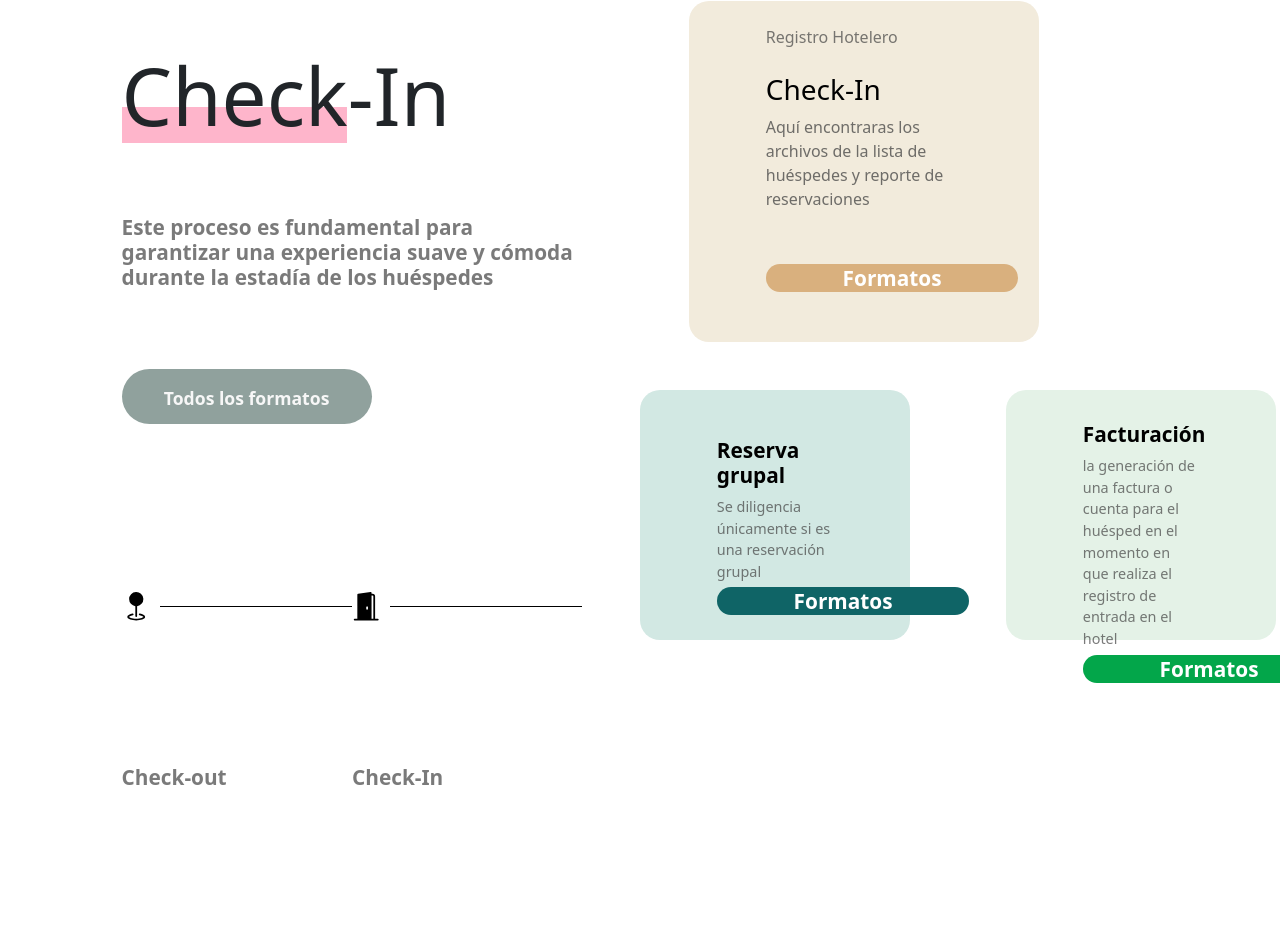
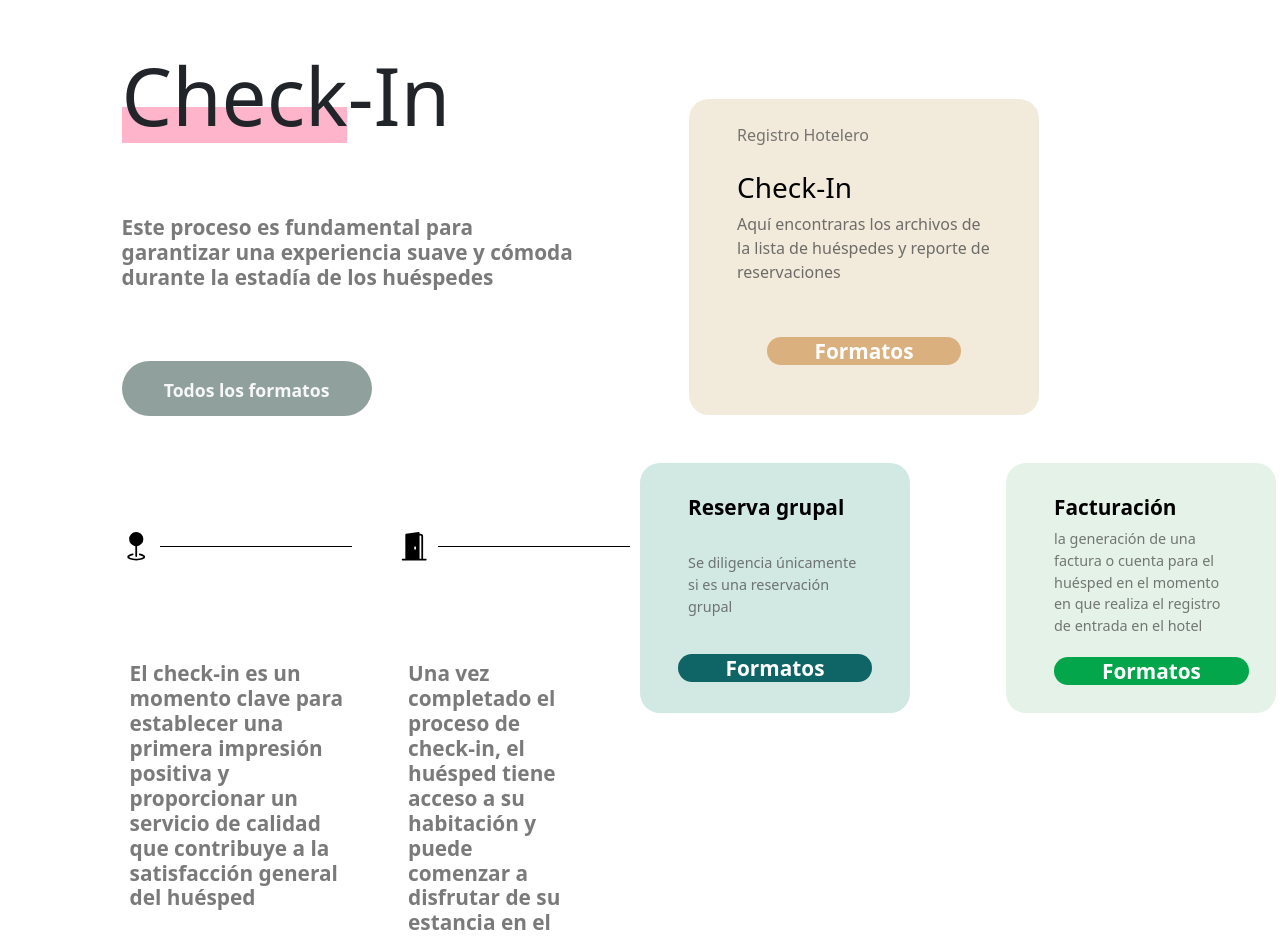
Before and after one commit to jhoncastro1/Software_Hoteleria, a React (Create React App) app in the folder Hoteleria_frontend/: page /checkIn in a window 1280 px wide. Shown: the part 230-1167 px from the top of the page. Built offline with nearby package versions, Linux system fonts and the light colour scheme.

Commit message:
October10_daniel

```diff
--- a/Hoteleria_frontend/src/App.js
+++ b/Hoteleria_frontend/src/App.js
@@ -17,9 +17,7 @@ function App() {
     <Router>
       <div className="App">
         <Routes>
-          <Route
-            path="/"
-            element={
+          <Route path="/"element={
               <>
                 <Navbar_Home /> {/* Se muestra solo en la página de inicio */}
                 <Home />
--- a/Hoteleria_frontend/src/components/Check_in.js
+++ b/Hoteleria_frontend/src/components/Check_in.js
@@ -20,37 +20,35 @@ const Check_in = () => {
             <div className='py-5'>
               <h4 className='font_size'>Este proceso es fundamental para garantizar una experiencia suave y cómoda durante la estadía de los huéspedes</h4>
             </div>
-            <div className='py-4'>
+            <div className='py-3'>
               <div className='div_t'>
                 <p className='font_size_five'>Todos los formatos</p>
               </div>
             </div>
-            <div className='py-5 col-lg-12 d-xl-flex justify-content-start '>
+            <div className='py-1 col-lg-12 d-xl-flex justify-content-start '>
               <a type='submit' href='/' className='icon-container py-5 my-5 col-lg-6 '>
                 <svg xmlns="http://www.w3.org/2000/svg" class='svg_width  border_one' fill="currentColor" viewBox="0 0 16 16">
                   <path fill-rule="evenodd" d="M4 4a4 4 0 1 1 4.5 3.969V13.5a.5.5 0 0 1-1 0V7.97A4 4 0 0 1 4 3.999zm2.493 8.574a.5.5 0 0 1-.411.575c-.712.118-1.28.295-1.655.493a1.319 1.319 0 0 0-.37.265.301.301 0 0 0-.057.09V14l.002.008a.147.147 0 0 0 .016.033.617.617 0 0 0 .145.15c.165.13.435.27.813.395.751.25 1.82.414 3.024.414s2.273-.163 3.024-.414c.378-.126.648-.265.813-.395a.619.619 0 0 0 .146-.15.148.148 0 0 0 .015-.033L12 14v-.004a.301.301 0 0 0-.057-.09 1.318 1.318 0 0 0-.37-.264c-.376-.198-.943-.375-1.655-.493a.5.5 0 1 1 .164-.986c.77.127 1.452.328 1.957.594C12.5 13 13 13.4 13 14c0 .426-.26.752-.544.977-.29.228-.68.413-1.116.558-.878.293-2.059.465-3.34.465-1.281 0-2.462-.172-3.34-.465-.436-.145-.826-.33-1.116-.558C3.26 14.752 3 14.426 3 14c0-.599.5-1 .961-1.243.505-.266 1.187-.467 1.957-.594a.5.5 0 0 1 .575.411z"/>
                 </svg>
                 <div class="line"></div>
-
               </a>
-
+              <div className='px-4'></div>
               <a type='submit' href='/' className='icon-container py-5 my-5 col-lg-6'>
                 <svg xmlns="http://www.w3.org/2000/svg" class='svg_width border_one' fill="currentColor" viewBox="0 0 16 16">
                   <path d="M1.5 15a.5.5 0 0 0 0 1h13a.5.5 0 0 0 0-1H13V2.5A1.5 1.5 0 0 0 11.5 1H11V.5a.5.5 0 0 0-.57-.495l-7 1A.5.5 0 0 0 3 1.5V15H1.5zM11 2h.5a.5.5 0 0 1 .5.5V15h-1V2zm-2.5 8c-.276 0-.5-.448-.5-1s.224-1 .5-1 .5.448.5 1-.224 1-.5 1z"/>
                 </svg>
                 <div class="line"></div>
-
               </a>
 
             </div>
 
             <div className='col-lg-12 d-flex'>
-              <div className='col-lg-6'>
-                  <h3 className='font_size'>Check-out</h3>
+              <div className='col-lg-6 '>
+                  <h3 className='font_size px-2'>El check-in es un momento clave para establecer una primera impresión positiva y proporcionar un servicio de calidad que contribuye a la satisfacción general del huésped</h3>
                 </div>
-
+                <div className='px-4'></div>
                 <div>
-                  <h3 className='font_size'>Check-In</h3>
+                  <h3 className='font_size px-2'>Una vez completado el proceso de check-in, el huésped tiene acceso a su habitación y puede comenzar a disfrutar de su estancia en el hotel</h3>
                 </div>
             </div>
 
@@ -74,13 +72,13 @@ const Check_in = () => {
             <div className='col-lg-12 d-flex py-5'>
               <div className='col-lg-12 d-flex'>
                 <div className='col-xl-8 bg_color_five'>
-                  <div className='px-5 py-4'>
+                  <div className='px-4 py-2'>
                   </div>
-                    <h3 className='font_size font_color px-5'>Reserva grupal</h3>
-                        <p className='font_size_letter_one px-5'>Se diligencia únicamente si es una reservación grupal</p>
+                    <h3 className='font_size font_color px-5 py-3'>Reserva grupal</h3>
+                        <p className='font_size_letter_one px-5 py-2'>Se diligencia únicamente si es una reservación grupal</p>
                       <div className='text-center'>
 
-                        <div className='text-center px-5'>
+                        <div className='text-center px-4 py-4'>
                           <a className='div_w_one font_size font_color_one px-5' href="/login" role='button'>Formatos</a>
                         </div>
                   </div>
@@ -88,13 +86,13 @@ const Check_in = () => {
               <div className='p-5'></div>
               <div className='col-lg-6 '>
                 <div className='col-lg-8 bg_color_six'>
-                  <div className='px-5 py-3'>
+                  <div className='px-4 py-3'>
                   </div>
                     <h3 className='font_size font_color px-5'>Facturación</h3>
                         <p className='font_size_letter_one px-5'>la generación de una factura o cuenta para el huésped en el momento en que realiza el registro de entrada en el hotel</p>
                       <div className='text-center'>
 
-                        <div className='text-center px-5'>
+                        <div className='text-center px-5 py-3'>
                           <a className='div_w_three font_size font_color_one px-5' href="/login" role='button'>Formatos</a>
                         </div>
 
--- a/Hoteleria_frontend/src/components/Home_page.js
+++ b/Hoteleria_frontend/src/components/Home_page.js
@@ -47,7 +47,7 @@ const Home_page = () => {
             </div>
           </div>
 
-          <div className='col-lg-12 col-xl-6 d-lg-flex'>
+          <div className='col-lg-12 col-xl-6 d-lg-flex '>
             <div className='col-lg-6'>
               <div className='col-lg-6 bg_color_three'>
                 <div className='p-4'>
--- a/Hoteleria_frontend/src/components/Login.css
+++ b/Hoteleria_frontend/src/components/Login.css
@@ -14,7 +14,7 @@ label {
   margin-top: 8px;
 
 }
-.px-5{
+.pp-5{
   padding-left: calc(6vw) !important;
   padding-right: calc(6vw) !important;
 }
--- a/Hoteleria_frontend/src/components/Login.js
+++ b/Hoteleria_frontend/src/components/Login.js
@@ -37,7 +37,7 @@ function Login() {
 
 
 
-          <div className="px-5 login col-6 text-black d-flex align-items-center justify-content-center flex-column">
+          <div className="pp-5 login col-6 text-black d-flex align-items-center justify-content-center flex-column">
             <form onSubmit={handleSubmit}>
               <div className=''>
                 <div className="text-center">
@@ -49,7 +49,7 @@ function Login() {
                   <p> por el instructor de proyecto</p>
                   <br />
                 </div>
-                <div className='col-12 px-5'>
+                <div className='col-12 pp-5'>
                     <div className='col-12'>
                       <label className='text-start w-100'>Email:</label>
                       <div>
--- a/Hoteleria_frontend/src/components/Main_Page.js
+++ b/Hoteleria_frontend/src/components/Main_Page.js
@@ -40,11 +40,11 @@ const Main_Page = () => {
         <div className='col-6 d-flex'>
           <div className='col-2 d-flex contener-one'>
             <div className='col-8 bg_color'>
-              <div className='px-5 py-4'>
+              <div className='px-4 py-4'>
                 <div className='div_w_one'></div>
               </div>
-              <h3 className='font_size font_color px-5'>Reservacion</h3>
-              <p className='font_size_letter px-5'>Es un acuerdo formal entre un cliente y un establecimiento</p>
+              <h3 className='font_size font_color px-4'>Reservacion</h3>
+              <p className='font_size_letter px-4'>Es un acuerdo formal entre un cliente y un establecimiento</p>
               <div className='text-center'>
                 <svg xmlns="http://www.w3.org/2000/svg" class='svg_width_one py-4' fill="currentColor" viewBox="0 0 16 16">
                   <path d="M4 .5a.5.5 0 0 0-1 0V1H2a2 2 0 0 0-2 2v1h16V3a2 2 0 0 0-2-2h-1V.5a.5.5 0 0 0-1 0V1H4V.5zM16 14V5H0v9a2 2 0 0 0 2 2h12a2 2 0 0 0 2-2zm-5.146-5.146-3 3a.5.5 0 0 1-.708 0l-1.5-1.5a.5.5 0 0 1 .708-.708L7.5 10.793l2.646-2.647a.5.5 0 0 1 .708.708z"/>
@@ -54,11 +54,11 @@ const Main_Page = () => {
           </div>
           <div className='col-6 m-auto contener-two'>
             <div className='col-8 bg_color_two'>
-              <div className='px-5 py-4'>
+              <div className='px-4 py-4'>
                 <div className='div_w_two'></div>
               </div>
-              <h3 className='font_size font_color px-5'>Check-In</h3>
-              <p className='font_size_letter px-5'>Es un acuerdo formal entre un cliente y un establecimiento</p>
+              <h3 className='font_size font_color px-4'>Check-In</h3>
+              <p className='font_size_letter px-4'>Es un acuerdo formal entre un cliente y un establecimiento</p>
               <div className='text-center'>
                 <svg xmlns="http://www.w3.org/2000/svg" class='svg_width_one py-4' fill="currentColor" viewBox="0 0 16 16">
                   <path fill-rule="evenodd" d="M4 4a4 4 0 1 1 4.5 3.969V13.5a.5.5 0 0 1-1 0V7.97A4 4 0 0 1 4 3.999zm2.493 8.574a.5.5 0 0 1-.411.575c-.712.118-1.28.295-1.655.493a1.319 1.319 0 0 0-.37.265.301.301 0 0 0-.057.09V14l.002.008a.147.147 0 0 0 .016.033.617.617 0 0 0 .145.15c.165.13.435.27.813.395.751.25 1.82.414 3.024.414s2.273-.163 3.024-.414c.378-.126.648-.265.813-.395a.619.619 0 0 0 .146-.15.148.148 0 0 0 .015-.033L12 14v-.004a.301.301 0 0 0-.057-.09 1.318 1.318 0 0 0-.37-.264c-.376-.198-.943-.375-1.655-.493a.5.5 0 1 1 .164-.986c.77.127 1.452.328 1.957.594C12.5 13 13 13.4 13 14c0 .426-.26.752-.544.977-.29.228-.68.413-1.116.558-.878.293-2.059.465-3.34.465-1.281 0-2.462-.172-3.34-.465-.436-.145-.826-.33-1.116-.558C3.26 14.752 3 14.426 3 14c0-.599.5-1 .961-1.243.505-.266 1.187-.467 1.957-.594a.5.5 0 0 1 .575.411z"/>
@@ -69,11 +69,11 @@ const Main_Page = () => {
               <div className='col-4 d-flex align-items-center'>
                 <div className='p-3'></div>
                   <div className='col-8 bg_color_three'>
-                    <div className='px-5 py-4'>
+                    <div className='px-4 py-4'>
                       <div className='div_w_three'></div>
                     </div>
-                    <h3 className='font_size font_color px-5'>Check-out</h3>
-                    <p className='font_size_letter px-5'>Es un acuerdo formal entre un cliente y un establecimiento</p>
+                    <h3 className='font_size font_color px-4'>Check-out</h3>
+                    <p className='font_size_letter px-4'>Es un acuerdo formal entre un cliente y un establecimiento</p>
                     <div className='text-center'>
                       <svg xmlns="http://www.w3.org/2000/svg" class='svg_width_one py-4' fill="currentColor" viewBox="0 0 16 16">
                         <path d="M1.5 15a.5.5 0 0 0 0 1h13a.5.5 0 0 0 0-1H13V2.5A1.5 1.5 0 0 0 11.5 1H11V.5a.5.5 0 0 0-.57-.495l-7 1A.5.5 0 0 0 3 1.5V15H1.5zM11 2h.5a.5.5 0 0 1 .5.5V15h-1V2zm-2.5 8c-.276 0-.5-.448-.5-1s.224-1 .5-1 .5.448.5 1-.224 1-.5 1z"/>
--- a/Hoteleria_frontend/src/components/StylesPage.css
+++ b/Hoteleria_frontend/src/components/StylesPage.css
@@ -177,8 +177,8 @@ a{
 
 /*Componente cuadro color beige/naranja*/
 .bg_color_two{
-    width: 80%;
-    height: 50%;
+    width: 260px;
+    height: 280px;
     background-color: #F2EBDC;
     border-radius: 20px;
 }
```
